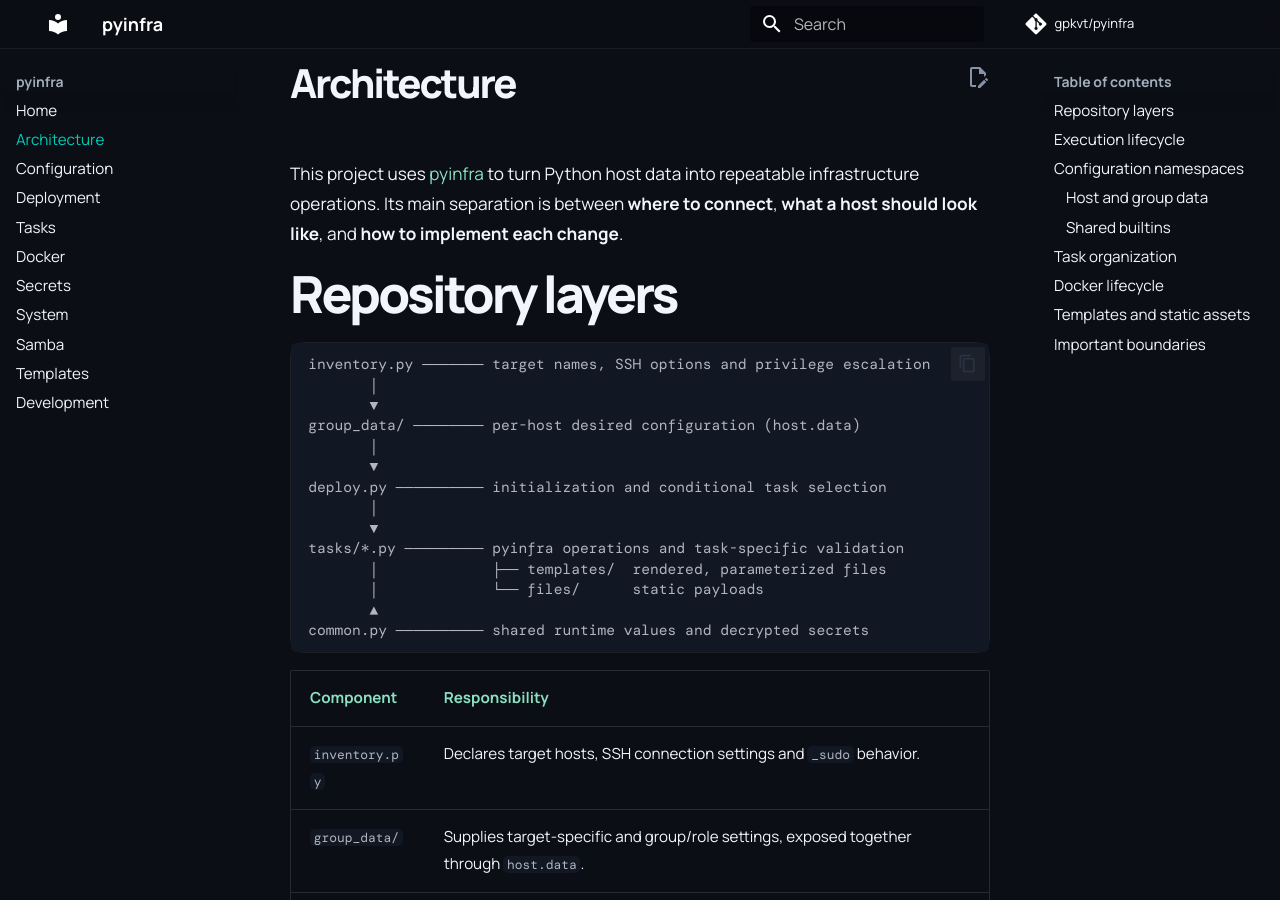
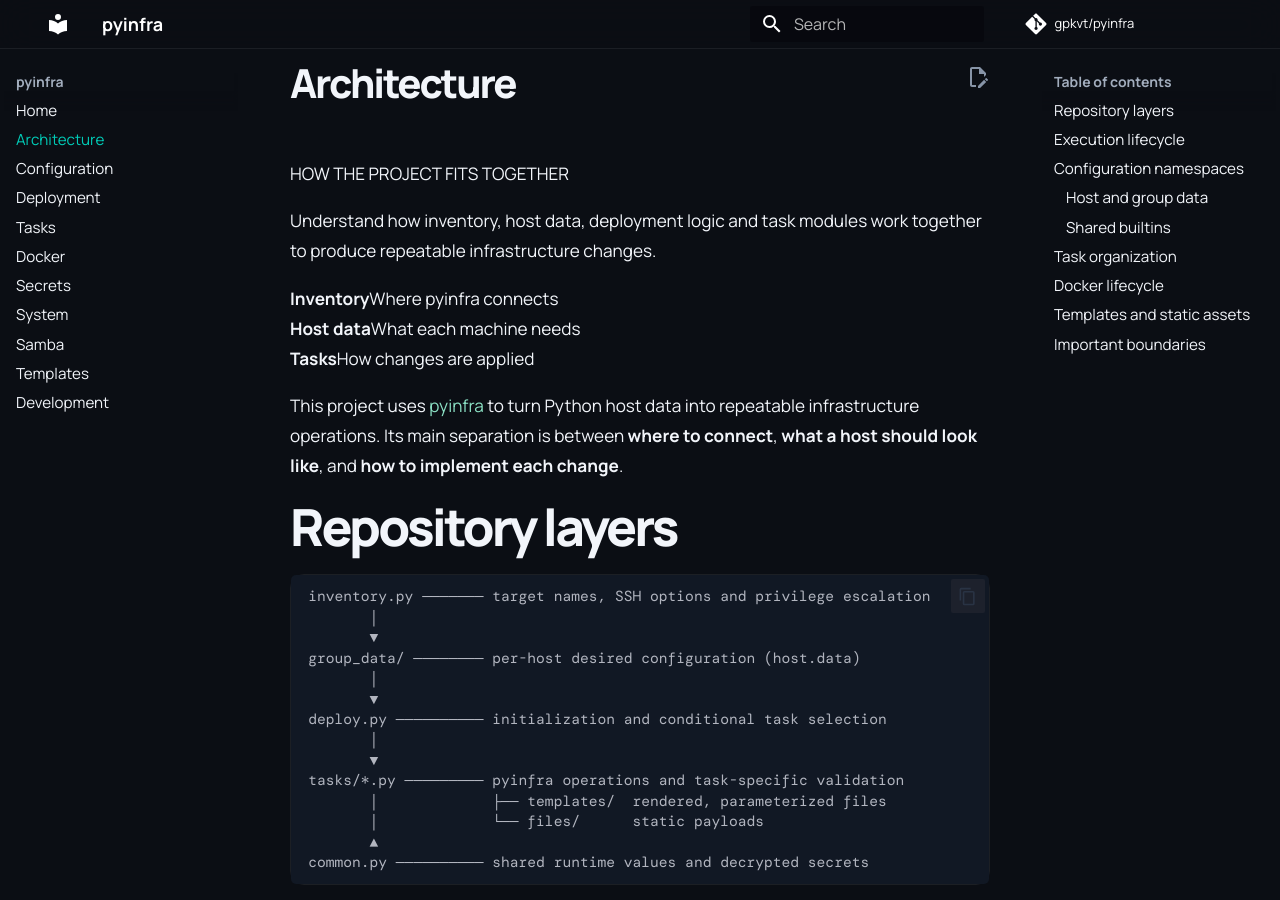
Before and after one commit to gpkvt/pyinfra, an MkDocs documentation site: the page built from docs/architecture.md, in a window 1280 px wide and 900 px high. Built offline with MkDocs 1.6.1 and Material for MkDocs 9.7.7, drawn with Linux system fonts in a browser that asks for light colours; comment, search, counter and statistics services are not loaded.

Commit message:
docs: add architecture page introduction

```diff
--- a/docs/architecture.md
+++ b/docs/architecture.md
@@ -1,4 +1,17 @@
 # Architecture
+
+<div class="page-intro" markdown>
+  <div class="page-intro-copy">
+    <span class="page-eyebrow">HOW THE PROJECT FITS TOGETHER</span>
+    <p class="page-lead">Understand how inventory, host data, deployment logic and task modules work together to produce repeatable infrastructure changes.</p>
+  </div>
+  <div class="page-intro-grid">
+  <div class="page-intro-item"><strong>Inventory</strong><span>Where pyinfra connects</span></div>
+  <div class="page-intro-item"><strong>Host data</strong><span>What each machine needs</span></div>
+  <div class="page-intro-item"><strong>Tasks</strong><span>How changes are applied</span></div>
+  </div>
+</div>
+
 
 This project uses [pyinfra](https://pyinfra.com/) to turn Python host data into repeatable infrastructure operations. Its main separation is between **where to connect**, **what a host should look like**, and **how to implement each change**.
 
```
